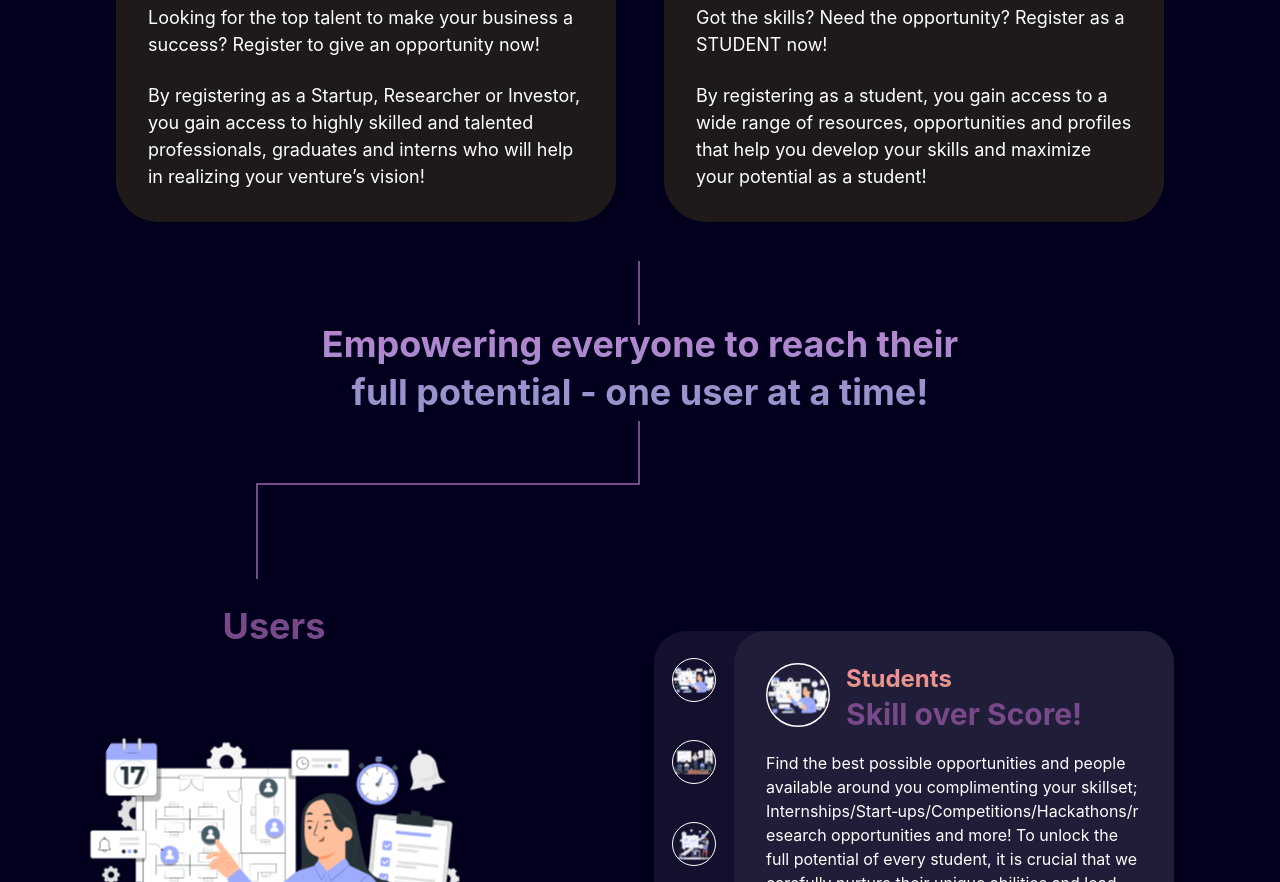
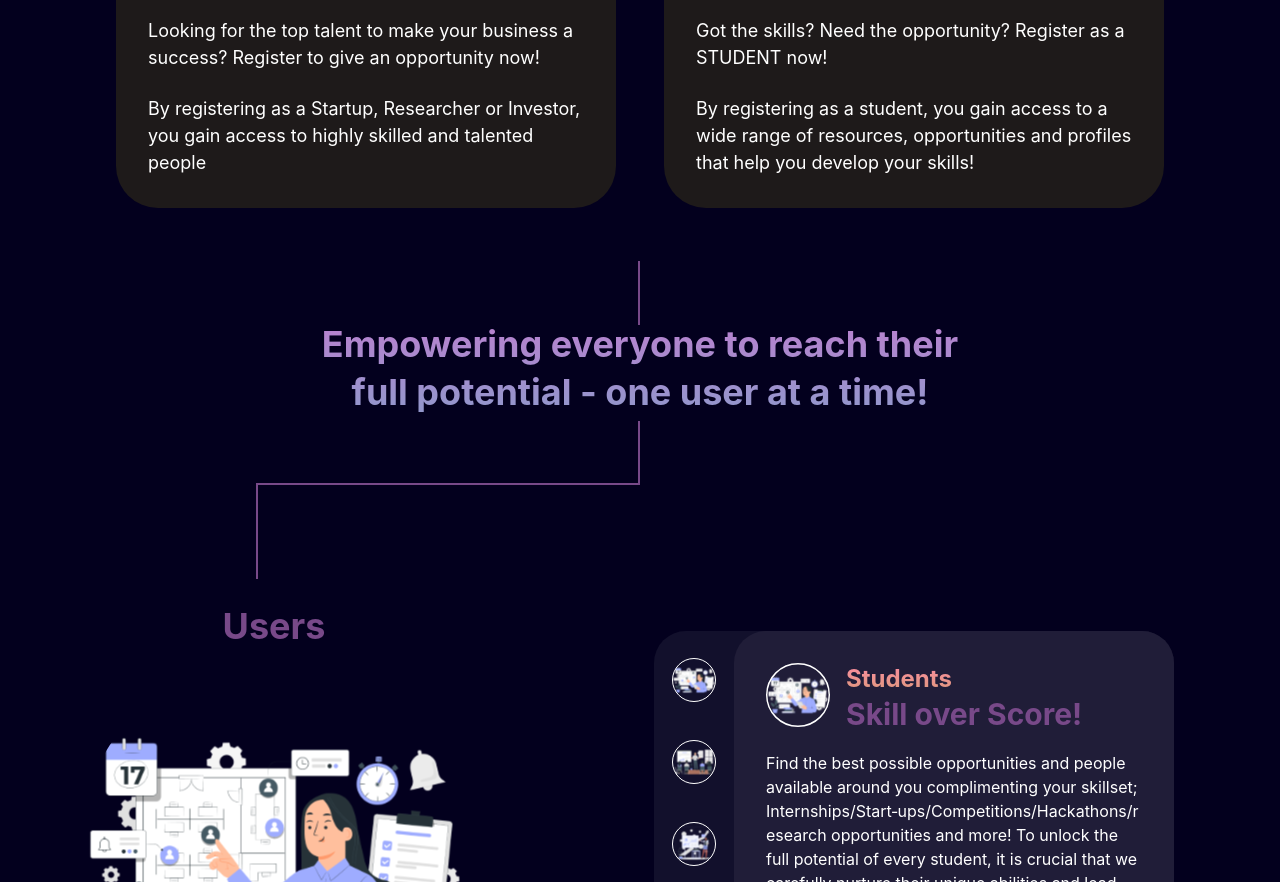
Before and after one commit to The-Opportunties-Portal/top-landing, a Next.js app: page / in a window 1280 px wide. Shown: the part 1339-2221 px from the top of the page. Built offline with nearby package versions, Linux system fonts and the light colour scheme.

Commit message:
Update opportunities content

```diff
--- a/components/index/Opportunities.tsx
+++ b/components/index/Opportunities.tsx
@@ -103,8 +103,7 @@ export const Opportunities = () => {
               }}
             >
               By registering as a Startup, Researcher or Investor, you gain
-              access to highly skilled and talented professionals, graduates and
-              interns who will help in realizing your venture’s vision!
+              access to highly skilled and talented people
             </Text>
           </Box>
           <Box maxW={500} bg="rgba(30, 26, 26, 1)" p={8} borderRadius={42}>
@@ -149,7 +148,7 @@ export const Opportunities = () => {
             >
               By registering as a student, you gain access to a wide range of
               resources, opportunities and profiles that help you develop your
-              skills and maximize your potential as a student!
+              skills!
             </Text>
           </Box>
         </Flex>
```
